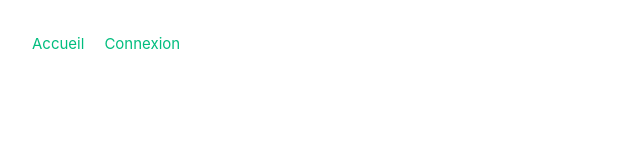
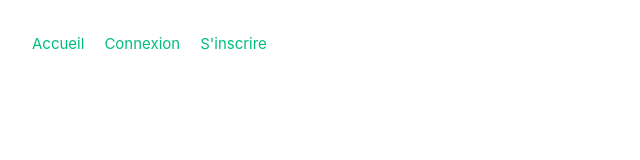
Before and after one commit to Twikus/WRA506-API-Project, a Vue app in the folder vue-project/: page /login in a window 1280 px wide. Shown: the top 160 px of the page, without its empty margins (0-640 px from the left). Built offline with nearby package versions, Linux system fonts and the light colour scheme.

Commit message:
feat : add register link

```diff
--- a/vue-project/src/App.vue
+++ b/vue-project/src/App.vue
@@ -18,6 +18,7 @@ const logout = () => {
         <RouterLink to="/actor" v-if="token">Acteurs</RouterLink>
         <RouterLink to="/category" v-if="token">Categories</RouterLink>
         <RouterLink to="/login" v-if="!token">Connexion</RouterLink>
+        <RouterLink to="/register" v-if="!token">S'inscrire</RouterLink>
         <a data-v-7a7a37b1 @click="logout" v-if="token">Déconnexion</a>
       </nav>
     </header>
```
